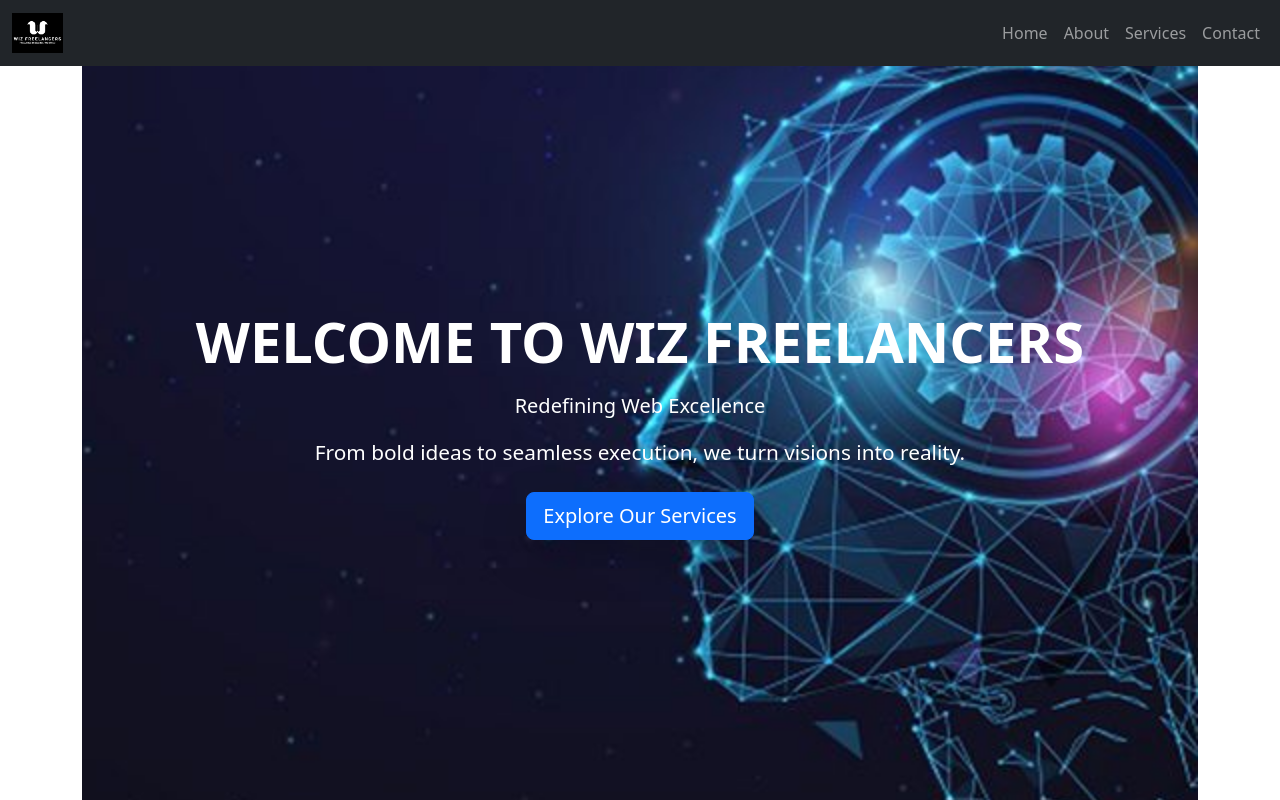
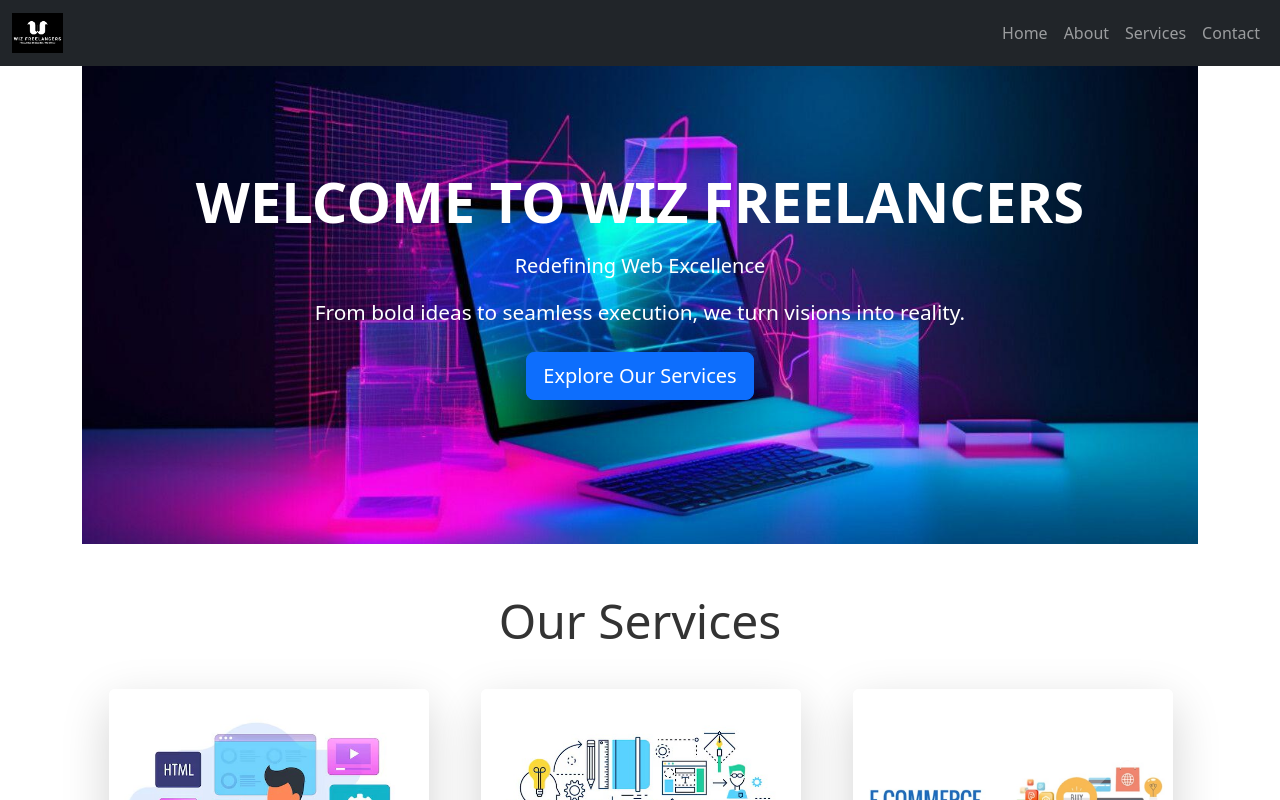
Before and after one commit to wiz-freelancers/wizfreelancers, a React (Create React App) app in the folder wiz/: page / in a window 1280 px wide. Built offline with nearby package versions, Linux system fonts and the light colour scheme.

Commit message:
first commit

```diff
--- a/wiz/src/components/Home.css
+++ b/wiz/src/components/Home.css
@@ -19,11 +19,11 @@
 /* Hero Section */
 .hero-section {
     position: relative;
-    height: 100vh;
+    height: 65vh;
     display: flex;
     align-items: center;
     justify-content: center;
-    background: linear-gradient(to right, #4b6cb7, #182848);
+    background: linear-gradient(to right, #ffffff, #ffffff);
     color: #fff;
     overflow: hidden;
     width: 100%; /* Ensure full width */
@@ -72,13 +72,18 @@
 .hero-btn {
     font-size: 1.2rem;
     padding: 1rem 2.5rem;
+    background-color: #007bff; /* Set the desired color */
+    color: #fff; /* White text */
+    border: none;
     transition: all 0.3s ease-in-out;
-}
+  }
 
-.hero-btn:hover {
+  .hero-btn:hover {
+    background-color: #0056b3; /* Darker shade on hover */
     transform: scale(1.1);
     box-shadow: 0 4px 10px rgba(0, 0, 0, 0.3);
-}
+  }
+
 
 .hero-image {
     position: relative;
--- a/wiz/src/components/Home.jsx
+++ b/wiz/src/components/Home.jsx
@@ -38,6 +38,7 @@
     </div>
   </div>
 </section>
+
 
       {/* Services Section */}
       <div className="container py-5">
```
Also changed, not shown: wiz/src/images/Freelance.jpeg. Lines whose indentation alone changed are shown as unchanged.
